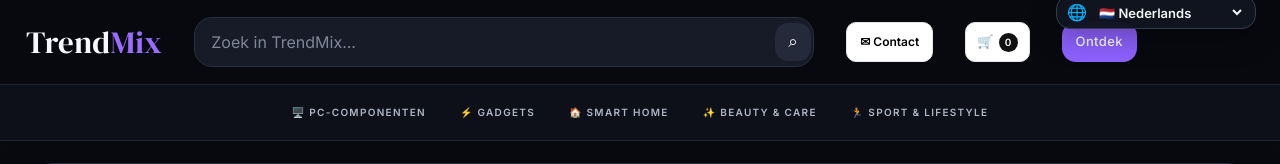
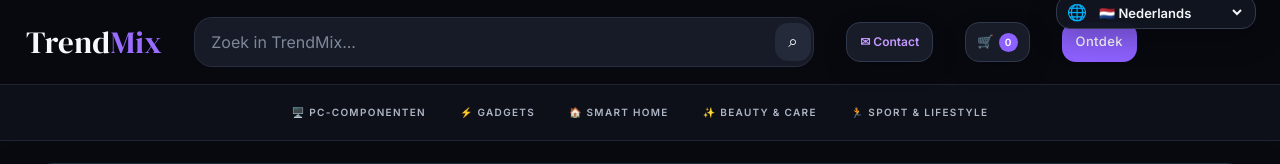
Before and after one commit to mdscoop7-max/Trendmix, a Flask app: page / in a window 1280 px wide. Shown: the top 164 px of the page. Run offline with Flask 3, Linux system fonts and the light colour scheme.

Commit message:
Polish header actions and fix contact form input interaction

```diff
--- a/static/ux.css
+++ b/static/ux.css
@@ -91,3 +91,31 @@ button,select,a{touch-action:manipulation}
 @media(max-width:470px){
   .contact-dialog{width:calc(100vw - 24px);margin:4vh auto 0;padding:22px 16px;}
 }
+
+
+/* Modern header actions + reliable contact form */
+.header-contact,.cart-link{
+  border:1px solid #30384b!important;
+  background:#171c28!important;
+  color:#f5f7fb!important;
+  border-radius:14px!important;
+  box-shadow:0 8px 24px rgba(0,0,0,.18);
+  transition:transform .2s,border-color .2s,background .2s;
+}
+.header-contact:hover,.cart-link:hover{
+  background:#242a3a!important;
+  border-color:#8d61ff!important;
+  transform:translateY(-1px);
+}
+.header-contact{color:#c59aff!important}
+.cart-link span{background:#8d61ff!important;color:#fff!important}
+.contact-form-modal,.contact-form-modal label,
+.contact-form-modal input,.contact-form-modal textarea{position:relative;z-index:2;pointer-events:auto}
+.contact-form-row{display:grid;grid-template-columns:1fr 1fr;gap:12px}
+.contact-form-modal textarea{min-height:150px;resize:vertical;cursor:text}
+@media(max-width:560px){.contact-form-row{grid-template-columns:1fr}}
+@media(max-width:760px){
+  .header-contact,.cart-link{min-height:42px!important}
+  .header-contact{border-color:#8d61ff!important;background:#20263a!important}
+  .cart-link{border-color:#30384b!important;background:#171c28!important}
+}
```
